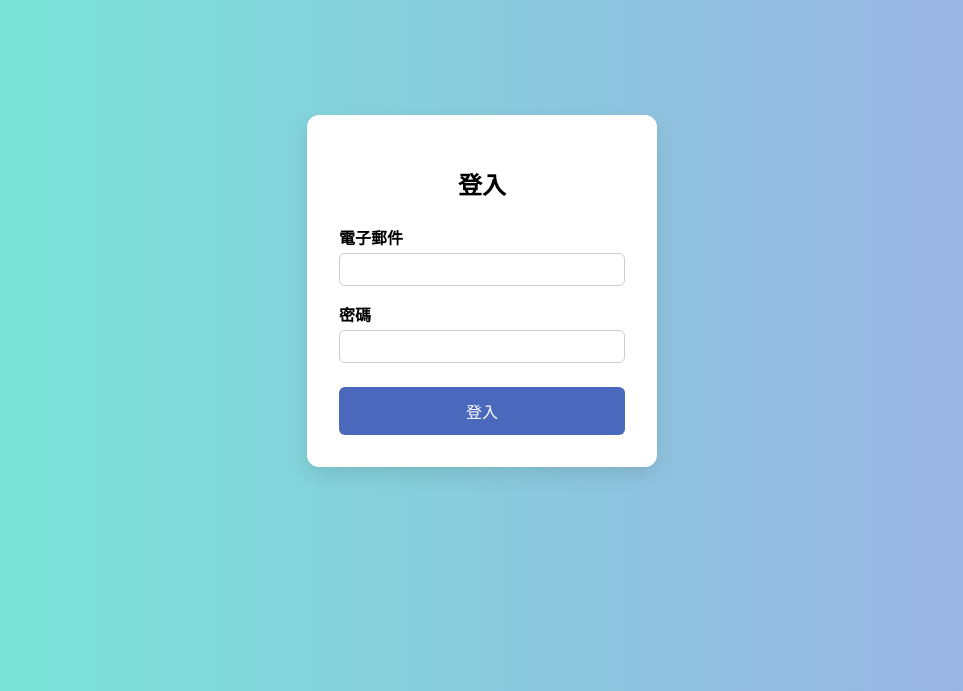
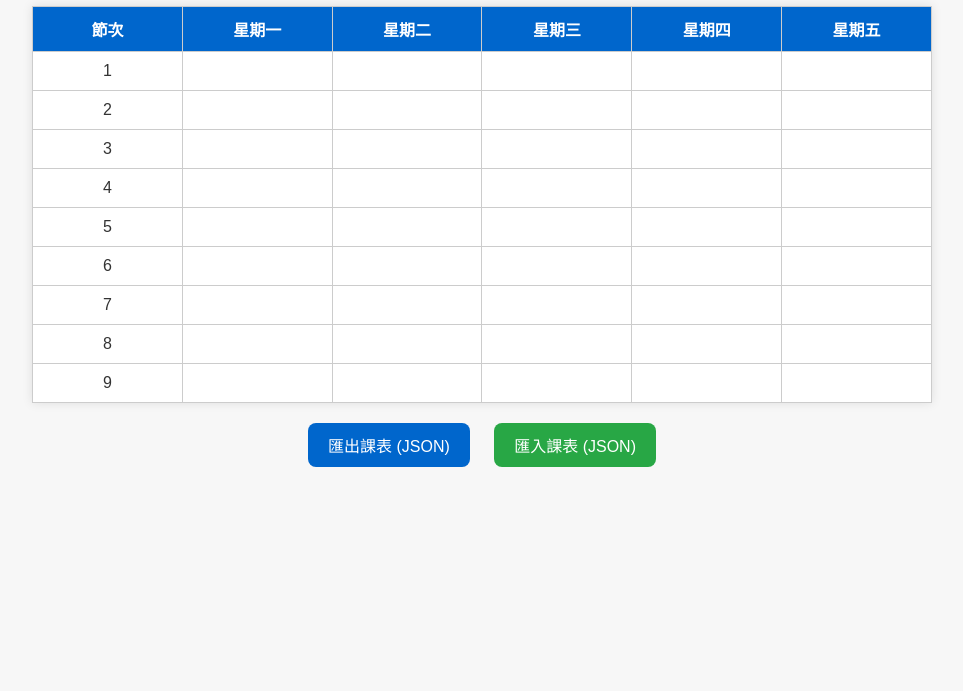
Before and after one commit to NTNU-HELPER/NTNU-HELPER.github.io, a plain HTML site: page index.html in a window 1280 px wide. Shown: the part 109-800 px from the top of the page, without its empty margins (158-1121 px from the left). Drawn offline with Linux system fonts and the light colour scheme.

Commit message:
Update index.html

```diff
--- a/index.html
+++ b/index.html
@@ -2,81 +2,230 @@
 <html lang="zh-Hant">
 <head>
   <meta charset="UTF-8">
-  <meta name="viewport" content="width=device-width, initial-scale=1">
-  <title>登入頁面</title>
-  <link rel="stylesheet" href="style.css">
+  <title>師大課表小幫手</title>
+  <style>
+    body {
+      font-family: "Noto Sans TC", sans-serif;
+      background-color: #f4f8fb;
+      padding: 20px;
+      color: #333;
+    }
+
+    h1 {
+      text-align: center;
+      color: #0066cc;
+    }
+
+    .schedule {
+      display: flex;
+      justify-content: center;
+      margin-top: 20px;
+    }
+
+    table {
+      border-collapse: collapse;
+      width: 100%;
+      max-width: 900px;
+      background-color: #fff;
+      box-shadow: 0 0 10px rgba(0,0,0,0.1);
+    }
+
+    th, td {
+      border: 1px solid #ccc;
+      text-align: center;
+      padding: 10px;
+      min-width: 100px;
+    }
+
+    thead {
+      background-color: #0066cc;
+      color: white;
+    }
+
+    td[contenteditable="true"]:focus {
+      background-color: #ffffcc;
+      outline: none;
+    }
+
+    .actions {
+      text-align: center;
+      margin-top: 20px;
+    }
+
+    button {
+      padding: 10px 20px;
+      font-size: 16px;
+      background-color: #0066cc;
+      color: white;
+      border: none;
+      border-radius: 8px;
+      cursor: pointer;
+      margin: 0 10px;
+    }
+
+    button:hover {
+      background-color: #004c99;
+    }
+
+    input[type="file"] {
+      display: none;
+    }
+
+    label.upload-btn {
+      display: inline-block;
+      padding: 10px 20px;
+      font-size: 16px;
+      background-color: #28a745;
+      color: white;
+      border-radius: 8px;
+      cursor: pointer;
+      margin: 0 10px;
+    }
+
+    label.upload-btn:hover {
+      background-color: #1e7e34;
+    }
+  </style>
 </head>
 <body>
-  <div class="login-container">
-    <h2>登入</h2>
-    <form action="/login" method="post">
-      <label for="email">電子郵件</label>
-      <input type="email" id="email" name="email" required>
+  <h1>師大課表小幫手</h1>
+  <div class="schedule">
+    <table>
+      <thead>
+        <tr>
+          <th>節次</th>
+          <th>星期一</th>
+          <th>星期二</th>
+          <th>星期三</th>
+          <th>星期四</th>
+          <th>星期五</th>
+        </tr>
+      </thead>
+      <tbody id="schedule-body">
+        <!-- JS 動態產生內容 -->
+      </tbody>
+    </table>
+  </div>
 
-      <label for="password">密碼</label>
-      <input type="password" id="password" name="password" required>
+  <div class="actions">
+    <button onclick="exportSchedule()">匯出課表 (JSON)</button>
+    <label for="import-file" class="upload-btn">匯入課表 (JSON)</label>
+    <input type="file" id="import-file" accept=".json">
+  </div>
 
-      <button type="submit">登入</button>
-    </form>
-  </div>
+  <script>
+    const tbody = document.getElementById("schedule-body");
+
+    // 建立表格（1～9 節 × 週一～五）
+    for (let i = 1; i <= 9; i++) {
+      const row = document.createElement("tr");
+
+      const periodCell = document.createElement("td");
+      periodCell.textContent = i;
+      row.appendChild(periodCell);
+
+      for (let j = 0; j < 5; j++) {
+        const cell = document.createElement("td");
+        cell.setAttribute("contenteditable", "true");
+        row.appendChild(cell);
+      }
+
+      tbody.appendChild(row);
+    }
+
+    // 匯出 JSON 功能
+    function exportSchedule() {
+      const rows = tbody.querySelectorAll("tr");
+      const data = [];
+
+      rows.forEach((row) => {
+        const cells = row.querySelectorAll("td");
+        const period = cells[0].textContent;
+        const subjects = Array.from(cells).slice(1).map(td => td.textContent.trim());
+        data.push({ period, subjects });
+      });
+
+      const blob = new Blob([JSON.stringify(data, null, 2)], { type: "application/json" });
+      const url = URL.createObjectURL(blob);
+      const a = document.createElement("a");
+      a.href = url;
+      a.download = "ntnu_schedule.json";
+      a.click();
+      URL.revokeObjectURL(url);
+    }
+
+    // 匯入 JSON 功能
+    document.getElementById("import-file").addEventListener("change", function (e) {
+      const file = e.target.files[0];
+      if (!file) return;
+
+      const reader = new FileReader();
+      reader.onload = function (event) {
+        try {
+          const data = JSON.parse(event.target.result);
+          const rows = tbody.querySelectorAll("tr");
+
+          data.forEach((item, i) => {
+            if (rows[i]) {
+              const cells = rows[i].querySelectorAll("td");
+              item.subjects.forEach((subject, j) => {
+                if (cells[j + 1]) {
+                  cells[j + 1].textContent = subject;
+                }
+              });
+            }
+          });
+
+          alert("課表已成功匯入！");
+        } catch (err) {
+          alert("匯入失敗：檔案格式錯誤。");
+        }
+      };
+
+      reader.readAsText(file);
+    });
+  </script>
   <style>
-    * {
-  box-sizing: border-box;
+    body {
+  font-family: "Noto Sans TC", sans-serif;
+  background-color: #f7f7f7;
+  color: #333;
+  padding: 20px;
 }
 
-body {
-  font-family: Arial, sans-serif;
-  background: linear-gradient(to right, #74ebd5, #9face6);
+h1 {
+  text-align: center;
+  color: #0066cc;
+  margin-bottom: 20px;
+}
+
+.schedule {
   display: flex;
   justify-content: center;
-  align-items: center;
-  height: 100vh;
-  margin: 0;
 }
 
-.login-container {
+table {
+  border-collapse: collapse;
+  width: 90%;
+  max-width: 900px;
   background-color: white;
-  padding: 2rem;
-  border-radius: 12px;
-  box-shadow: 0 8px 20px rgba(0, 0, 0, 0.1);
-  width: 100%;
-  max-width: 350px;
+  box-shadow: 0 0 10px rgba(0, 0, 0, 0.1);
 }
 
-.login-container h2 {
+th, td {
+  border: 1px solid #ccc;
   text-align: center;
-  margin-bottom: 1.5rem;
+  padding: 10px;
+  min-width: 100px;
 }
 
-label {
-  display: block;
-  margin-top: 1rem;
-  font-weight: bold;
+thead {
+  background-color: #0066cc;
+  color: white;
 }
 
-input {
-  width: 100%;
-  padding: 0.5rem;
-  margin-top: 0.25rem;
-  border: 1px solid #ccc;
-  border-radius: 6px;
-}
-
-button {
-  width: 100%;
-  padding: 0.75rem;
-  margin-top: 1.5rem;
-  background-color: #4a69bd;
-  color: white;
-  border: none;
-  border-radius: 6px;
-  cursor: pointer;
-  font-size: 1rem;
-  transition: background-color 0.3s ease;
-}
-
-button:hover {
-  background-color: #1e3799;
+td[contenteditable="true"]:focus {
+  background-color: #ffffcc;
 }
 
   </style>
```
